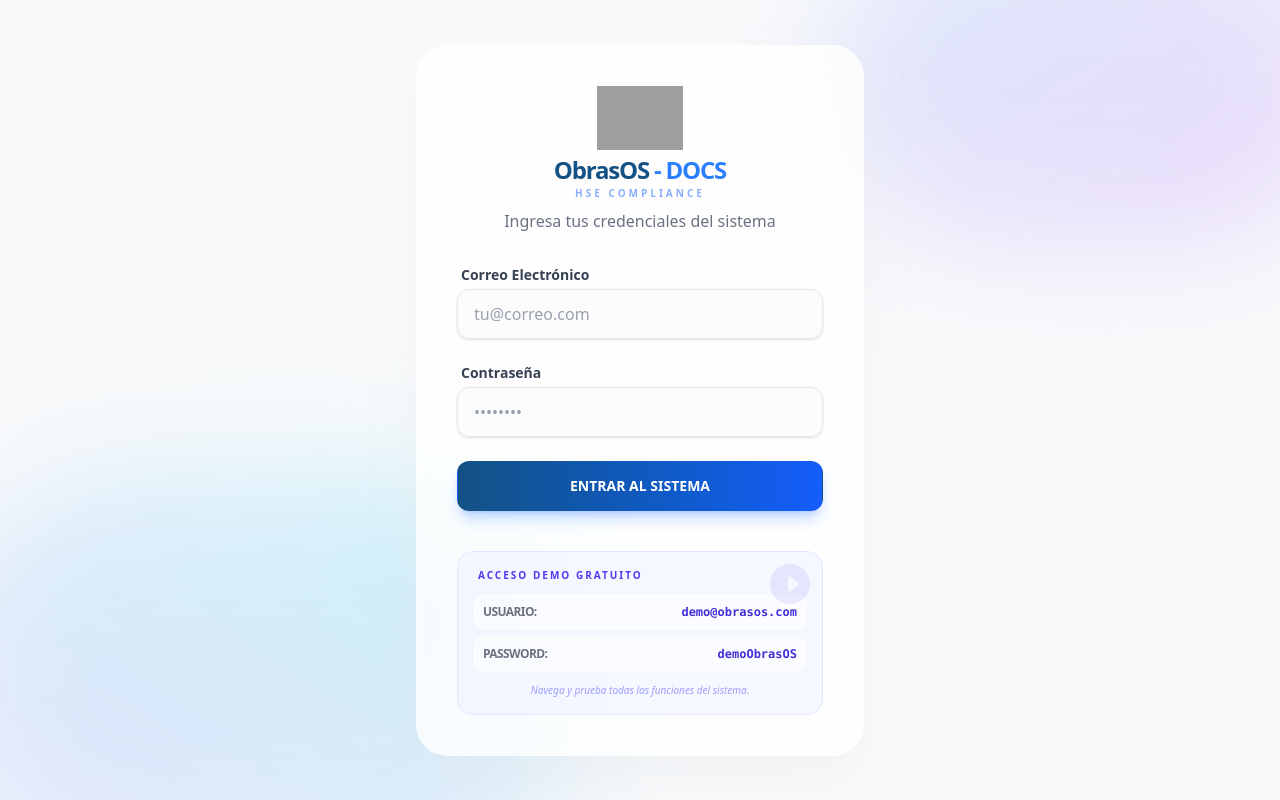
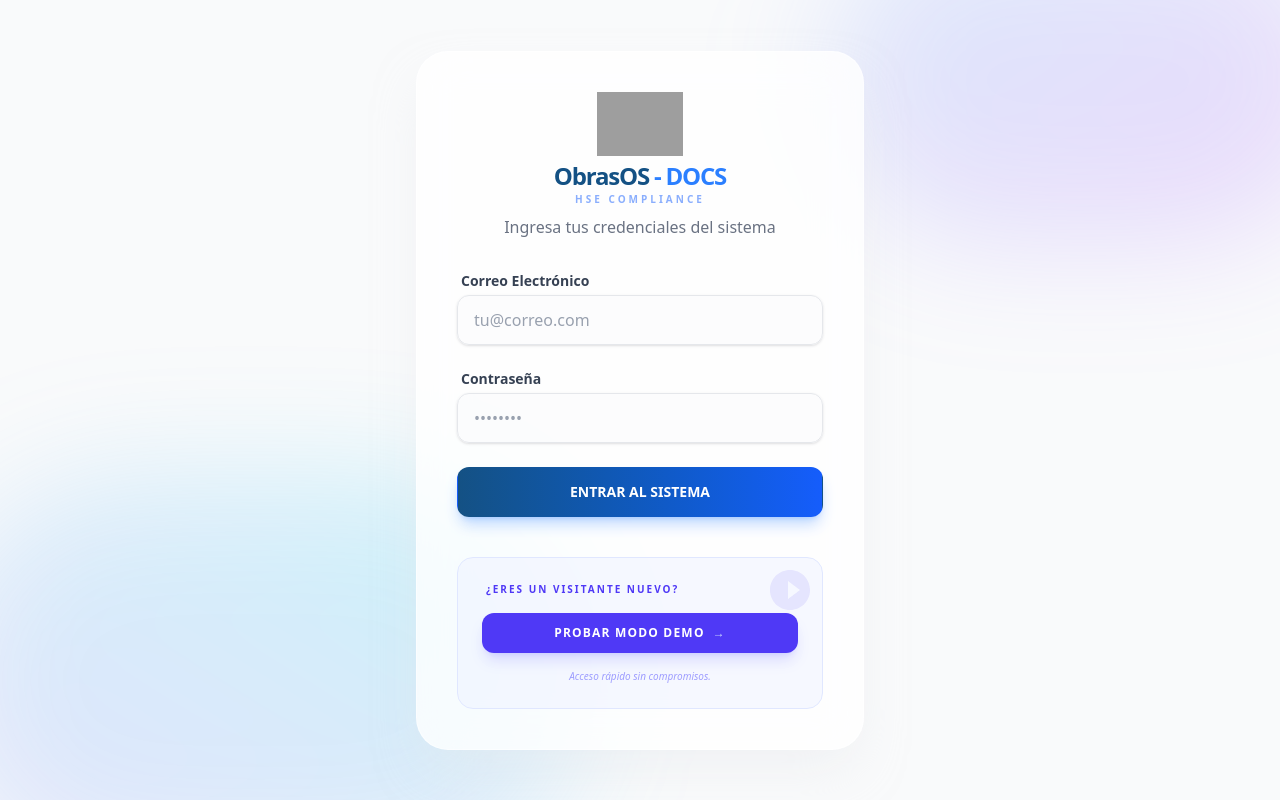
Before and after one commit to OmarVenturaP/recal-hse, a Next.js app: page /login in a window 1280 px wide. Built offline with nearby package versions, Linux system fonts and the light colour scheme; grey boxes are pictures that could not be loaded.

Commit message:
Agregando botón para dirijirlos al modo demo

```diff
--- a/src/app/login/demo/page.js
+++ b/src/app/login/demo/page.js
@@ -130,7 +130,7 @@
         <div className="mt-8 text-center">
           <p className="text-[10px] text-slate-500 font-bold uppercase tracking-widest">
             ¿Buscas tu cuenta real?
-            <a href="/login" className="ml-2 text-blue-400 hover:text-white transition-colors border-b border-blue-400/30">Acceso Estándar</a>
+            <a href="https://docs.obras-os.com/login" className="ml-2 text-blue-400 hover:text-white transition-colors border-b border-blue-400/30">Acceso Estándar</a>
           </p>
         </div>
 
--- a/src/app/login/page.js
+++ b/src/app/login/page.js
@@ -2,6 +2,7 @@
 
 import { useState } from 'react';
 import { useRouter } from 'next/navigation';
+import Link from 'next/link';
 
 export default function LoginPage() {
   const router = useRouter();
@@ -114,22 +115,20 @@
         </form>
 
         {/* MODO DEMO HELPER */}
-        <div className="mt-10 p-4 bg-indigo-50/50 dark:bg-indigo-900/20 rounded-2xl border border-indigo-100 dark:border-indigo-800/30 relative overflow-hidden group">
+        <div className="mt-10 p-6 bg-indigo-50/50 dark:bg-indigo-900/20 rounded-2xl border border-indigo-100 dark:border-indigo-800/30 relative overflow-hidden group">
           <div className="absolute top-0 right-0 p-2 opacity-10 group-hover:opacity-20 transition-opacity">
             <svg className="w-12 h-12 text-indigo-600" fill="currentColor" viewBox="0 0 24 24"><path d="M12 2C6.48 2 2 6.48 2 12s4.48 10 10 10 10-4.48 10-10S17.52 2 12 2zm-1 14.5v-9l6 4.5-6 4.5z"/></svg>
           </div>
-          <p className="text-[10px] font-black uppercase tracking-[0.2em] text-indigo-600 dark:text-indigo-400 mb-3 ml-1">Acceso Demo Gratuito</p>
-          <div className="flex flex-col gap-2">
-            <div className="flex items-center justify-between text-xs bg-white/50 dark:bg-slate-900/50 p-2 rounded-lg border border-white dark:border-slate-800">
-              <span className="text-gray-500 font-bold uppercase tracking-tighter">Usuario:</span>
-              <span className="font-mono font-bold text-indigo-700 dark:text-indigo-300">demo@obrasos.com</span>
-            </div>
-            <div className="flex items-center justify-between text-xs bg-white/50 dark:bg-slate-900/50 p-2 rounded-lg border border-white dark:border-slate-800">
-              <span className="text-gray-500 font-bold uppercase tracking-tighter">Password:</span>
-              <span className="font-mono font-bold text-indigo-700 dark:text-indigo-300">demoObrasOS</span>
-            </div>
-          </div>
-          <p className="mt-3 text-[10px] text-indigo-500/60 font-medium italic text-center">Navega y prueba todas las funciones del sistema.</p>
+          <p className="text-[10px] font-black uppercase tracking-[0.2em] text-indigo-600 dark:text-indigo-400 mb-4 ml-1">¿Eres un visitante nuevo?</p>
+
+          <Link
+            href="https://demo.obras-os.com/login/demo"
+            className="w-full inline-flex items-center justify-center gap-2 py-3 px-4 bg-indigo-600 hover:bg-indigo-700 text-white text-xs font-black uppercase tracking-widest rounded-xl transition-all shadow-lg shadow-indigo-500/20 hover:-translate-y-0.5"
+          >
+            Probar Modo Demo <span className="text-indigo-200">→</span>
+          </Link>
+
+          <p className="mt-4 text-[10px] text-indigo-500/60 font-medium italic text-center">Acceso rápido sin compromisos.</p>
         </div>
 
       </div>
```
